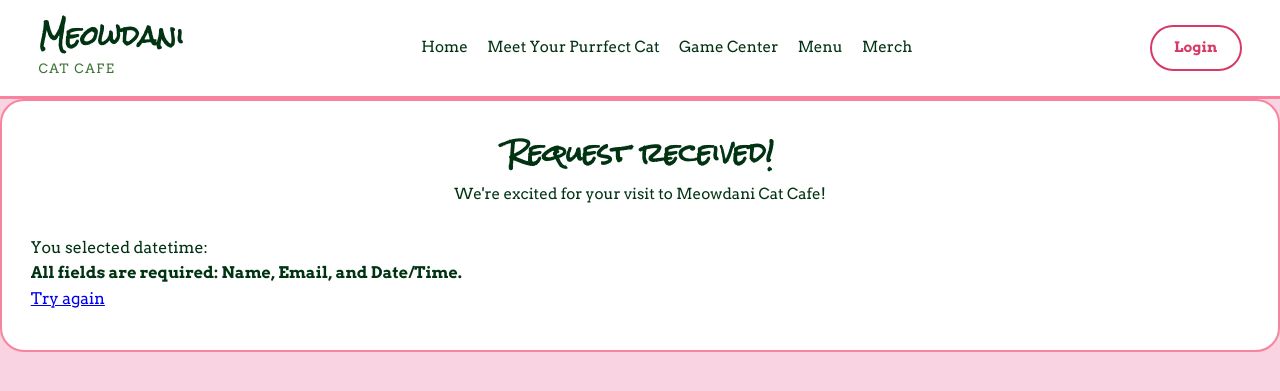
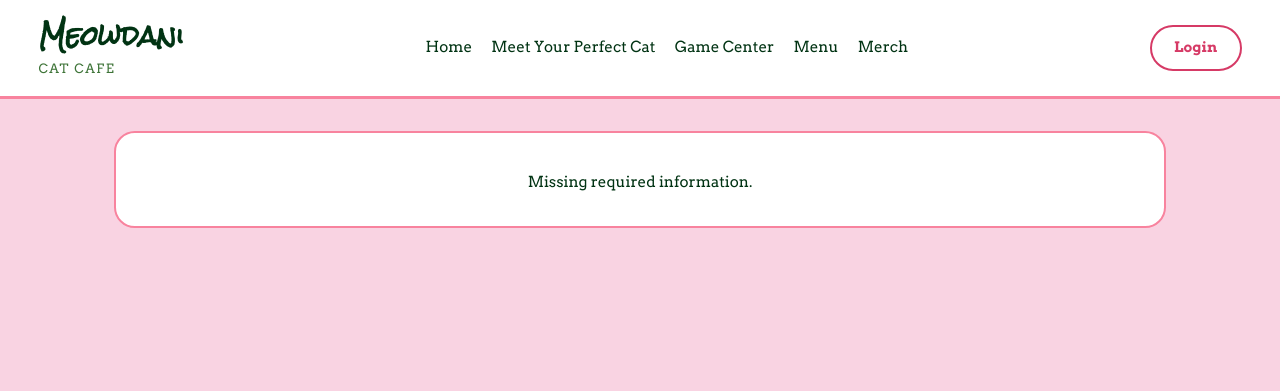
Before and after one commit to LillianBedore/Meowdani-Cat-Cafe, a PHP site: page /book.php in a window 1280 px wide. Shown: the top 391 px of the page. Run offline with PHP 8.4, Linux system fonts and the light colour scheme; data that the repository does not hold is empty.

Commit message:
Update book.php

```diff
--- a/book.php
+++ b/book.php
@@ -1,19 +1,16 @@
-<!DOCTYPE HTML>
-<html>
+<!DOCTYPE html>
+<html lang="en">
 <head>
 <meta charset="UTF-8">
-    <title>Login – Meowdani Cat Cafe</title>
+<title>Book a Cat</title>
 
-    <!-- Google Fonts -->
 <link rel="preconnect" href="https://fonts.googleapis.com">
 <link rel="preconnect" href="https://fonts.gstatic.com" crossorigin>
 <link href="https://fonts.googleapis.com/css2?family=Arvo:wght@400;700&family=Rock+Salt&display=swap" rel="stylesheet">
 
 <link rel="stylesheet" href="styles.css">
-    <link rel="icon" type="image/png" sizes="16x16" href="favicon-16x16.png">
-    <link rel="icon" type="image/png" sizes="32x32" href="favicon-32x32.png">
-    <link rel="icon" type="image/x-icon" href="favicon.ico">
 </head>
+
 <body>
 
 <header class="main-header">
@@ -24,109 +21,135 @@
 
   <nav class="main-nav">
     <a href="index.html">Home</a>
-            <a href="book.html">Meet Your Purrfect Cat</a>
+    <a href="book.html">Meet Your Perfect Cat</a>
     <a href="game.html">Game Center</a>
     <a href="menu.html">Menu</a>
     <a href="merch.html">Merch</a>
   </nav>
 
-        <a href="#auth-section" class="btn btn-outline login-top">Login</a>
+  <a href="index.html#auth-section" class="btn btn-outline login-top">Login</a>
 </header>
 
-    <main class="auth-page-container">
-        <section class="auth-section" id="auth-section">
-            <h2 class="section-title">Request received!</h2>
-            <p class="section-intro">We're excited for your visit to Meowdani Cat Cafe!</p>
+<main id="main-content">
 
-            <div class="auth-result">
+<section class="page-hero">
 <?php
-// Get the user's input from the form
-$name = $_POST['reg-name'];
-$email = $_POST['reg-email'];
-$datetime = $_POST['date-time'];
-$cats = $_POST['cats'];
-$total = $_POST['final-cost'];
+//get values
+$name     = $_POST['name'] ?? '';
+$email    = $_POST['email'] ?? '';
+$datetime = $_POST['date-time'] ?? '';
+$cats     = $_POST['cats'] ?? [];
+$total    = $_POST['total'] ?? '0.00';
 
-echo "<p>You selected datetime: <strong>$datetime</strong></p>";
-
-if (!$name || !$email || !$datetime) {
-    echo "<p><strong>All fields are required: Name, Email, and Date/Time.</strong></p>";
-    echo "<p><a href='book.html'>Try again</a></p>";
-    exit();
+if (!$name || !$email || !$datetime) { //if user didnt fill smthn out
+    exit("<p>Missing required information.</p>");
 }
 
+$catList = empty($cats) ? "None" : implode(", ", $cats); //check if u booked w a cat, append strings if u booked w multiple
+
 try {
-    // Establish the SQLite3 database connection
-    $path = "/home/kar9641/databases";
-    $db = new SQLite3($path . '/customers.db');
+    $path = "/home/dd3552/databases";
+    $db = new SQLite3($path . "/customers.db");
 } catch (Exception $e) {
-    exit("<p>Database connection failed: " . $e->getMessage() . "</p>");
+    exit("<p>Database connection failed.</p>");
 }
 
-// Create the accounts table if it does not exist
+/*create accounts table if doesnt exist alr */
 $db->exec("
 CREATE TABLE IF NOT EXISTS accounts (
     id INTEGER PRIMARY KEY AUTOINCREMENT,
-    name TEXT NOT NULL,
-    email TEXT NOT NULL UNIQUE,
-    datetime DATETIME NOT NULL UNIQUE, -- UNIQUE constraint to prevent duplicate entries
-    cats TEXT,
-    total REAL
-);
+    name TEXT,
+    email TEXT UNIQUE,
+    password TEXT
+)
 ");
 
-// Check if the datetime already exists in the database
-$stmt = $db->prepare("SELECT * FROM accounts WHERE datetime = :datetime");
-$stmt->bindValue(":datetime", $datetime, SQLITE3_TEXT);
-$result = $stmt->execute();
-
-if ($result->fetchArray(SQLITE3_ASSOC)) {
-    // If a row with the same datetime exists, show an error
-    echo "<p><strong>Error:</strong> The time slot <strong>$datetime</strong> is already taken. Please choose a different time.</p>";
-    echo "<p><a href='book.html'>Try again</a></p>";
-    $db->close();
-    exit();
+/* add booking column to user account if doesnt exist alr */
+$existingCols = [];
+$cols = $db->query("PRAGMA table_info(accounts)");
+while ($row = $cols->fetchArray(SQLITE3_ASSOC)) {
+    $existingCols[] = $row['name'];
 }
 
-// If no conflict, insert the new user's data into the database
-$stmt = $db->prepare("
-    INSERT INTO accounts (name, email, datetime, cats, total)
-    VALUES (:name, :email, :datetime, :cats, 0)
-");
-$stmt->bindValue(":name", $name, SQLITE3_TEXT);
-$stmt->bindValue(":email", $email, SQLITE3_TEXT);
-$stmt->bindValue(":datetime", $datetime, SQLITE3_TEXT);
-$stmt->bindValue(":cats", $cats, SQLITE3_TEXT);
-
-if ($stmt->execute()) {
-    // Success message
-    echo "<p><strong>Successfully registered!</strong></p>";
-    echo "<p>Thank you, <strong>$name</strong>, for scheduling your appointment for <strong>$datetime</strong>.</p>";
-    echo "<p><a href='index.html'>Visit homepage</a></p>";
-} else {
-    // If there’s an error inserting the data, show an error message
-    echo "<p><strong>Error:</strong> Could not save the appointment. Please try again.</p>";
+if (!in_array('booking_datetime', $existingCols)) {
+    $db->exec("ALTER TABLE accounts ADD COLUMN booking_datetime TEXT");
 }
 
-$db->close(); // Close the database connection
+if (!in_array('booked_cats', $existingCols)) {
+    $db->exec("ALTER TABLE accounts ADD COLUMN booked_cats TEXT");
+}
+
+if (!in_array('total_paid', $existingCols)) {
+    $db->exec("ALTER TABLE accounts ADD COLUMN total_paid REAL");
+}
+
+/* check if slot alr booked*/
+$checkTime = $db->prepare("
+    SELECT id FROM accounts
+    WHERE booking_datetime = :dt
+");
+$checkTime->bindValue(":dt", $datetime, SQLITE3_TEXT);
+
+if ($checkTime->execute()->fetchArray()) {
+    exit("<p><strong>This time slot is already booked.</strong></p>");
+}
+
+/* check if user alr booked once */
+$checkUser = $db->prepare("
+    SELECT id, booking_datetime FROM accounts
+    WHERE email = :email
+");
+$checkUser->bindValue(":email", $email, SQLITE3_TEXT);
+$user = $checkUser->execute()->fetchArray(SQLITE3_ASSOC);
+
+if ($user && $user['booking_datetime']) {
+    exit("<p><strong>You have already booked a visit.</strong></p>");
+}
+
+/*update user or create a new one*/
+if ($user) {
+
+    $update = $db->prepare("
+        UPDATE accounts
+        SET booking_datetime = :dt,
+            booked_cats = :cats,
+            total_paid = :total
+        WHERE email = :email
+    ");
+
+    $update->bindValue(":dt", $datetime, SQLITE3_TEXT);
+    $update->bindValue(":cats", $catList, SQLITE3_TEXT);
+    $update->bindValue(":total", $total, SQLITE3_FLOAT);
+    $update->bindValue(":email", $email, SQLITE3_TEXT);
+    $update->execute();
+
+} else {
+
+    $insert = $db->prepare("
+        INSERT INTO accounts
+        (name, email, booking_datetime, booked_cats, total_paid)
+        VALUES (:name, :email, :dt, :cats, :total)
+    ");
+
+    $insert->bindValue(":name", $name, SQLITE3_TEXT);
+    $insert->bindValue(":email", $email, SQLITE3_TEXT);
+    $insert->bindValue(":dt", $datetime, SQLITE3_TEXT);
+    $insert->bindValue(":cats", $catList, SQLITE3_TEXT);
+    $insert->bindValue(":total", $total, SQLITE3_FLOAT);
+    $insert->execute();
+}
+
+$db->close();
 ?>
 
-</div>
+<!-- Receipt Output -->
+<p><strong>Booking Confirmed!</strong></p>
+<p><strong>Name:</strong> <?= htmlspecialchars($name) ?></p>
+<p><strong>Email:</strong> <?= htmlspecialchars($email) ?></p>
+<p><strong>Date & Time:</strong> <?= htmlspecialchars($datetime) ?></p>
+<p><strong>Cats Booked:</strong> <?= htmlspecialchars($catList) ?></p>
+<p><strong>Total Charged:</strong> $<?= htmlspecialchars($total) ?></p>
 
-            <p class="auth-alt-link">
-                Need an account?
-                <a href="index.html#auth-section"> Register here!</a>
-            </p>
-
-            <div class="auth-actions">
-                <a href="index.html" class="btn btn-primary">Back to Home</a>
-            </div>
 </section>
-    </main>
-
-    <footer class="site-footer">
-        <p>© 2025 Meowdani Cat Cafe. Made with love and cat hair.</p>
-    </footer>
-
 </body>
 </html>
```
Lines whose indentation alone changed are shown as unchanged.
